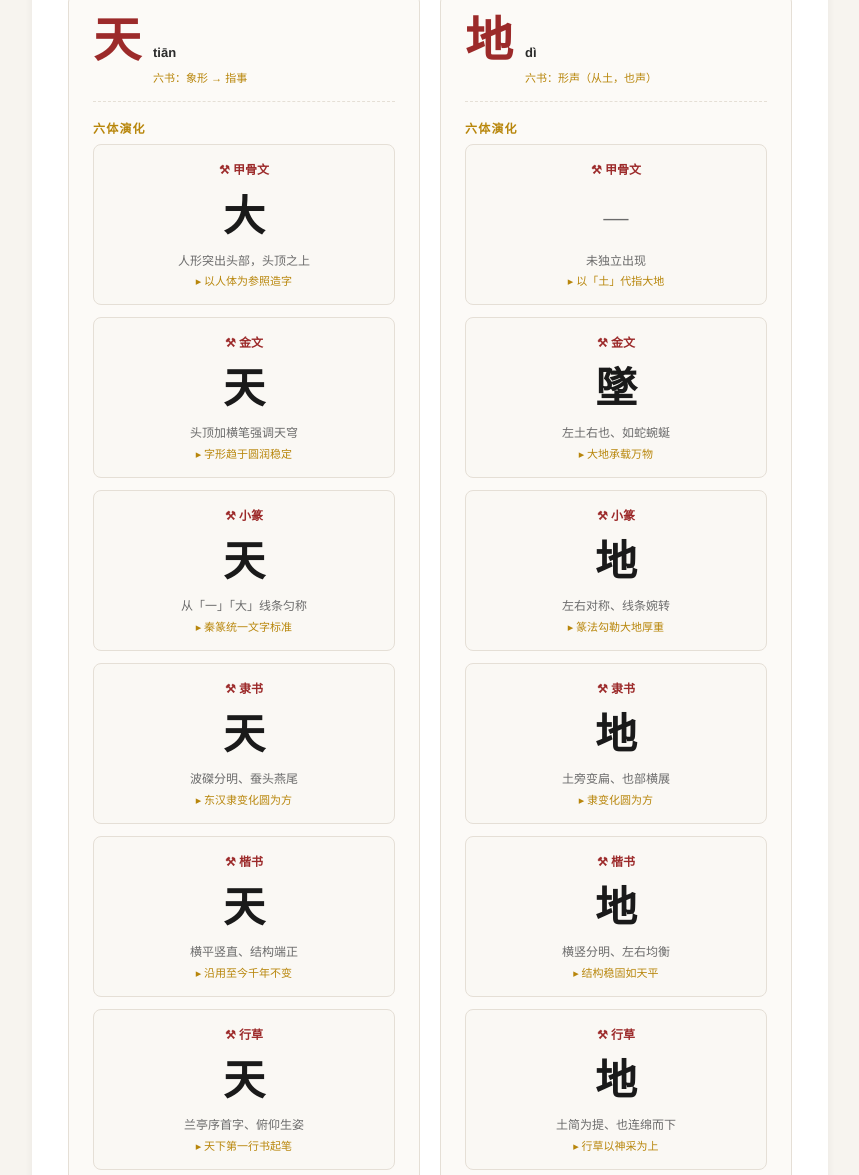
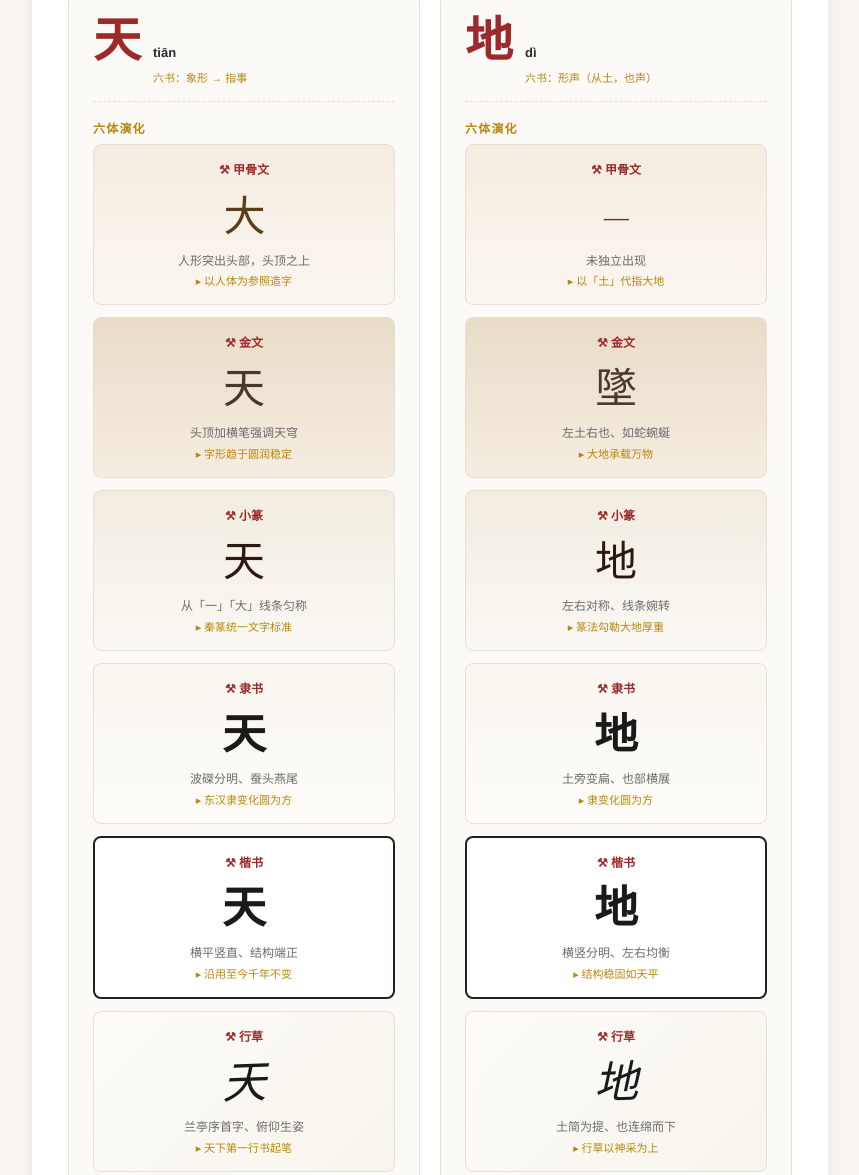
Before and after one commit to sixizi/qianziwen, a plain HTML site: page lecture-001.html in a window 1280 px wide. Shown: the part 1357-2532 px from the top of the page, without its empty margins (32-891 px from the left). Drawn offline with Linux system fonts and the light colour scheme.

Commit message:
六体演化: 弃用楷体，CSS视觉区分每阶段（底色+字重+倾斜）
跨平台楷体不可靠。改为六阶段各不同CSS：
1甲骨 - 暖褐底/细字重/暗棕字色
2金文 - 古铜底/中等字重/深棕
3小篆 - 淡米底/细字重/墨黑
4隶书 - 淡黄底/粗字重/ScaleX拉扁
5楷书 - 纯白底黑框/900字重/标准
6行草 - 淡米底/倾斜/旋转/宽松字距

```diff
--- a/css/style.css
+++ b/css/style.css
@@ -492,10 +492,15 @@ body {
   padding: 14px 12px;
   border: 1px solid var(--border);
   border-radius: 8px;
-  background: #faf8f4;
   gap: 8px;
   transition: all 0.2s;
 }
+.evo-step:nth-child(1) { background: linear-gradient(180deg, #f5ece0, #faf6f0); }
+.evo-step:nth-child(2) { background: linear-gradient(180deg, #e8dcc8, #f5ede0); }
+.evo-step:nth-child(3) { background: linear-gradient(180deg, #f2ece0, #faf8f4); }
+.evo-step:nth-child(4) { background: linear-gradient(180deg, #f9f6f0, #fdfcf8); border-width: 1.5px; }
+.evo-step:nth-child(5) { background: #fff; border-width: 2px; border-color: #222; }
+.evo-step:nth-child(6) { background: linear-gradient(135deg, #fdfcf8, #f7f4ec); }
 .evo-step:hover {
   border-color: var(--accent-light);
   box-shadow: 0 2px 8px rgba(0,0,0,0.06);
@@ -509,7 +514,7 @@ body {
 }
 
 .evo-glyph {
-  font-family: var(--kai);
+  font-family: var(--serif);
   font-size: 42px;
   font-weight: 600;
   color: #1a1a1a;
@@ -519,6 +524,12 @@ body {
   align-items: center;
   justify-content: center;
 }
+.evo-step:nth-child(1) .evo-glyph { font-weight: 400; letter-spacing: -1px; color: #5c3d1a; }
+.evo-step:nth-child(2) .evo-glyph { font-weight: 500; color: #4a3728; }
+.evo-step:nth-child(3) .evo-glyph { font-weight: 400; color: #2c1810; }
+.evo-step:nth-child(4) .evo-glyph { font-weight: 700; letter-spacing: -0.5px; transform: scaleX(1.05); }
+.evo-step:nth-child(5) .evo-glyph { font-weight: 900; font-size: 44px; }
+.evo-step:nth-child(6) .evo-glyph { font-weight: 400; font-style: italic; transform: rotate(-2deg) scale(1.05); letter-spacing: -1px; }
 
 .evo-glyph--missing {
   font-size: 28px;
```
